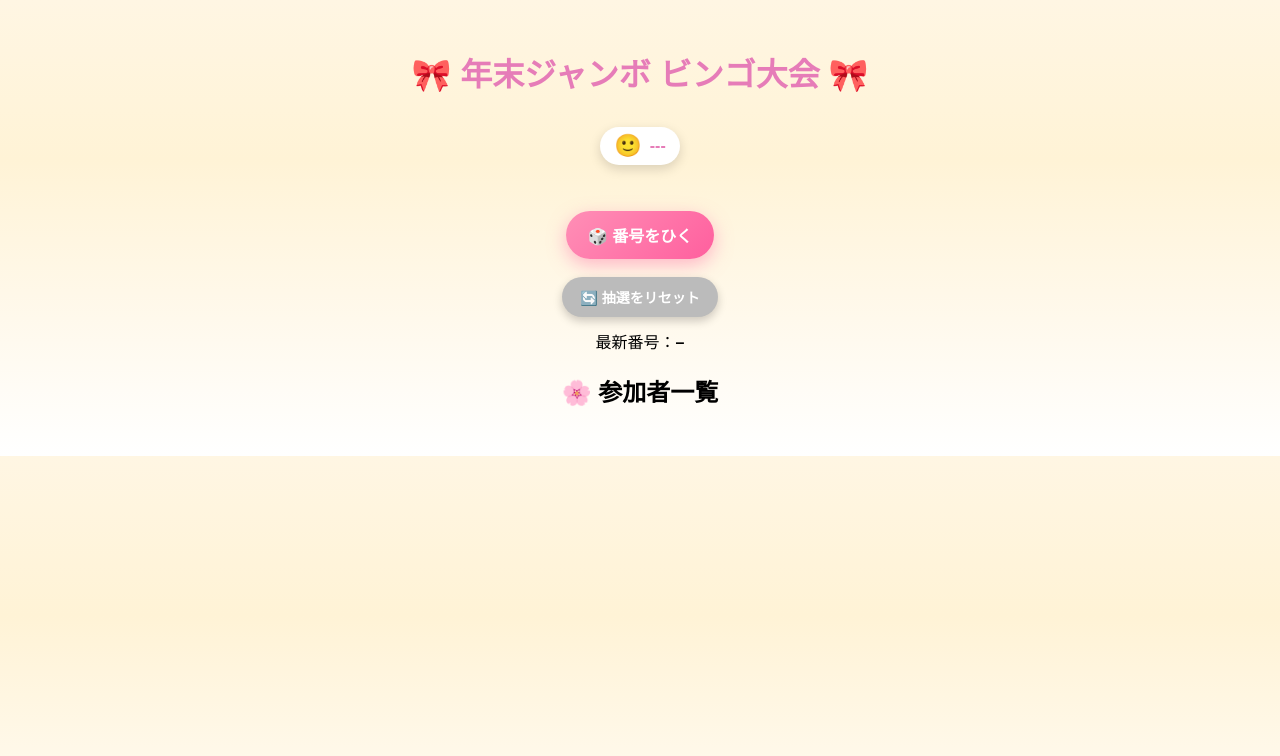
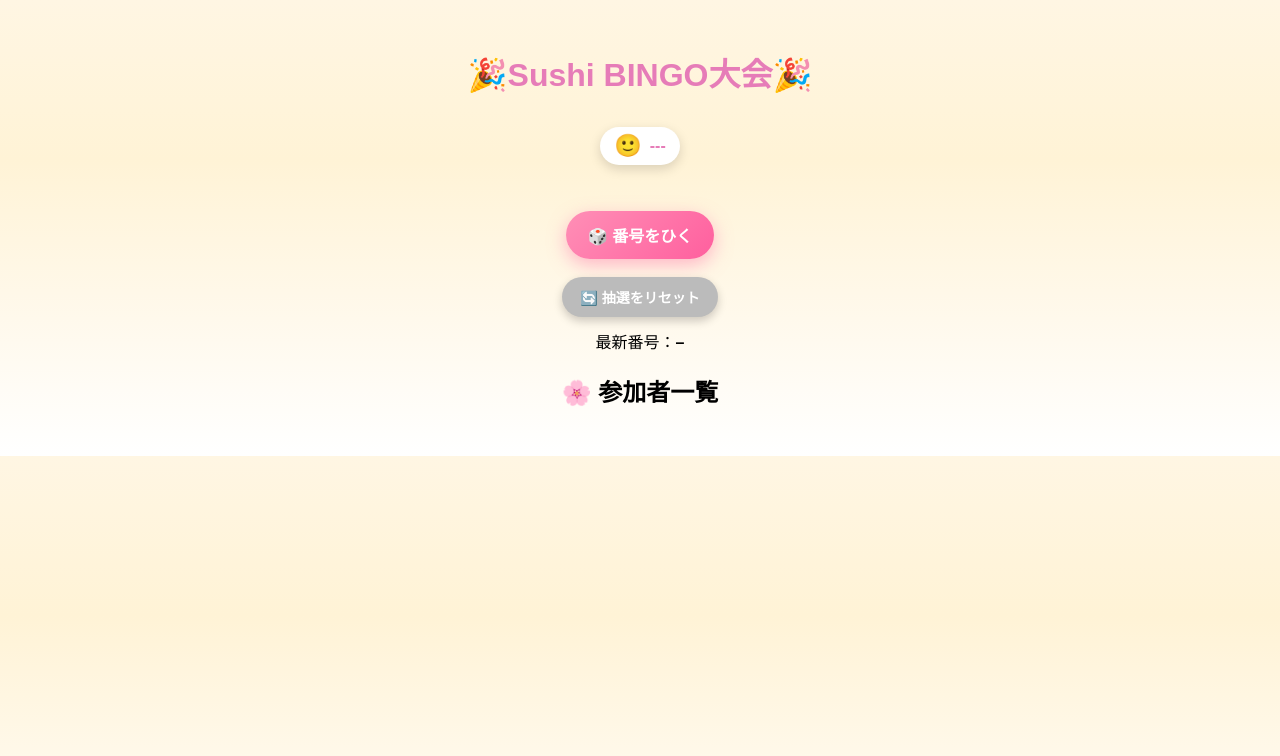
Before and after one commit to kanaka0330/Sushi, a plain HTML site: page bingo.html in a window 1280 px wide. Drawn offline with Linux system fonts and the light colour scheme; no server answers.

```diff
--- a/bingo.html
+++ b/bingo.html
@@ -3,7 +3,7 @@
 <head>
 <meta charset="UTF-8">
 <meta name="viewport" content="width=device-width, initial-scale=1">
-<title>🎀 年末ジャンボ ビンゴ大会 🎀</title>
+<title>🎉Sushi BINGO大会🎉</title>
 
 <!-- Firebase -->
 <script src="https://www.gstatic.com/firebasejs/9.22.0/firebase-app-compat.js"></script>
@@ -394,7 +394,7 @@ h1{ color:#e67cb8; }
 
 <body>
 
-<h1>🎀 年末ジャンボ ビンゴ大会 🎀</h1>
+<h1>🎉Sushi BINGO大会🎉</h1>
 <!-- 👤 自分の情報 -->
 <div id="my-info" class="my-info">
   <span class="my-icon">🙂</span>
```
